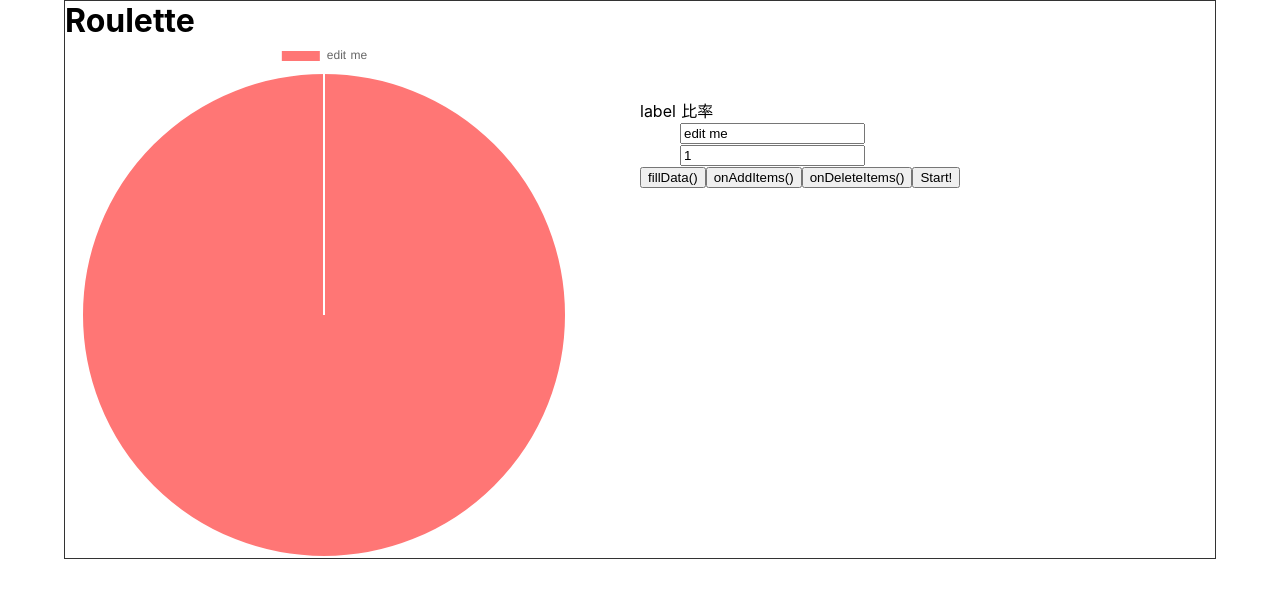
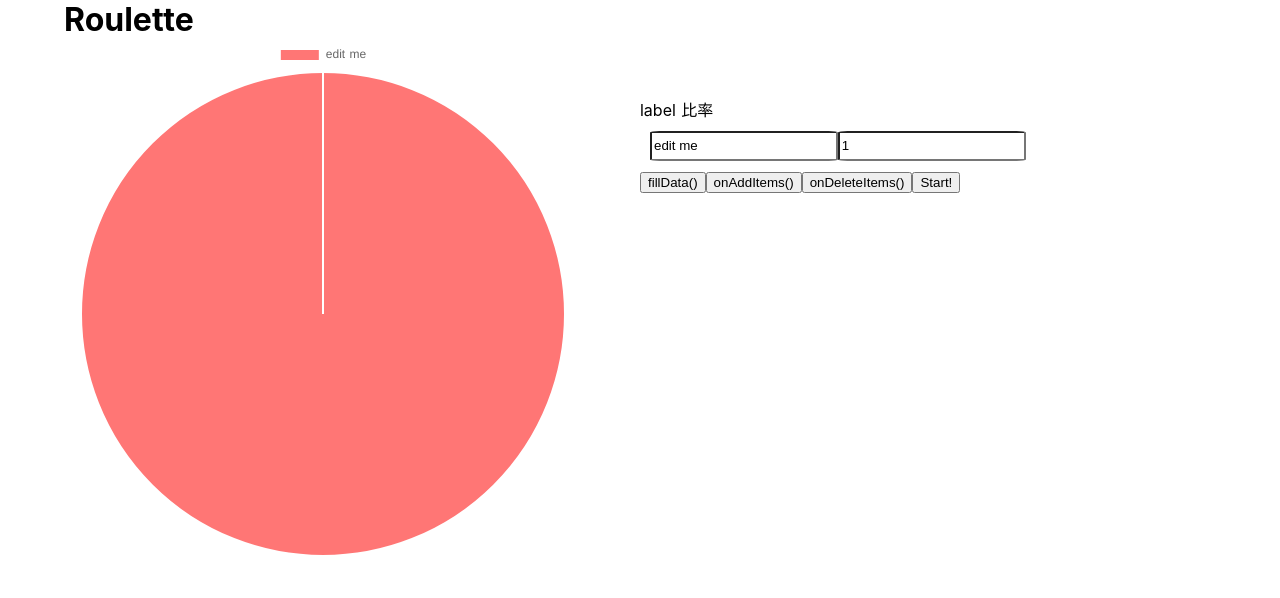
Before and after one commit to masibw/MRoulette, a Nuxt app: page / in a window 1280 px wide. Shown: the top 598 px of the page. Built offline with nearby package versions, Linux system fonts and the light colour scheme.

Commit message:
add rate system

```diff
--- a/pages/index.vue
+++ b/pages/index.vue
@@ -9,8 +9,8 @@
       <form v-on:submit.prevent>
         <ul v-for="(item) in items" :key="item.id" class="no-gutters">
           <li>
-            <input v-model="item.label" />
-            <input v-model="item.rate" />
+            <input class="textbox" v-model="item.label" placeholder="名称を入力してください" />
+            <input class="textbox" v-model="item.rate" placeholder="比率を入力してください" />
           </li>
         </ul>
         <button @click="fillData()">fillData()</button>
@@ -19,12 +19,14 @@
         <button @click="onStartRoulette()">Start!</button>
       </form>
     </div>
-    <div id="overlay" v-show="showContent" v-on:click="closeModal">
-      <div id="content">
-        <p>選べれたのは「{{picked}}」</p>
-        <button v-on:click="closeModal">close</button>
+    <transition name="modal">
+      <div id="overlay" v-show="showContent" v-on:click="closeModal">
+        <div id="content" @click.stop>
+          <p>選ばれたのは「{{picked}}」でした!!!</p>
+          <button v-on:click="closeModal">close</button>
+        </div>
       </div>
-    </div>
+    </transition>
   </div>
 </template>
 <script>
@@ -48,7 +50,9 @@ export default {
         {
           colorNo: 0,
           label: "edit me",
-          rate: 1
+          rate: 1,
+          rangeBottom: 0,
+          rangeTop: 0
         }
       ],
       chartOptions: {
@@ -56,7 +60,7 @@ export default {
           labels: [
             {
               render: "label",
-              fontSize: 32,
+              fontSize: 16,
               fontStyle: "bold",
               fontColor: "#333"
             }
@@ -120,19 +124,38 @@ export default {
     },
     onStartRoulette() {
       let speed = 10;
-      const num = this.items.length;
+      let num = this.items.length;
       const timeOut = 4000;
-      const section = 360 / num;
+      let sumRate = 0;
+      let i = 0;
+      this.picked = "";
+      for (i = 0; i < this.items.length; i++) {
+        sumRate += parseInt(this.items[i].rate);
+      }
+      const section = 360 / sumRate;
+      for (i = 0; i < this.items.length; i++) {
+        if (i == 0) {
+          this.items[i].rangeBottom = 1;
+          this.items[i].rangeTop = this.items[i].rate * section;
+        } else {
+          this.items[i].rangeBottom = this.items[i - 1].rangeTop + 1;
+          this.items[i].rangeTop =
+            this.items[i - 1].rangeTop + this.items[i].rate * section;
+        }
+      }
       const pieAngle = 360;
       var stopAngle = Math.floor(Math.random() * pieAngle);
       const me = this;
       let angle = stopAngle;
-      let stopNumber;
-      let i;
-      for (i = 1; i <= num; i++) {
-        if (section * (i - 1) + 1 <= stopAngle && stopAngle <= section * i) {
+      let stopNumber = 0;
+      for (i = 0; i < num; i++) {
+        if (
+          stopAngle >= this.items[i].rangeBottom &&
+          this.items[i].rangeTop >= stopAngle
+        ) {
           stopNumber = i;
-          this.picked = me.items[stopNumber - 1].label;
+          this.picked = this.items[stopNumber].label;
+
           break;
         }
       }
@@ -147,7 +170,8 @@ export default {
         //TODO針
 
         pieChart.style.transform = "rotate(-" + stopAngle + "deg)";
-        me.openModal();
+        setTimeout(me.openModal, 500);
+        me.num = 0;
       }, timeOut);
     },
     openModal() {
@@ -161,16 +185,9 @@ export default {
 </script>
 
 <style lang="scss">
-:root {
-  --angle: 30;
-  --speed: 10;
-  --stopAngle: 50;
-  --bg: blue;
-}
 #app {
   max-width: 90%;
   margin: auto;
-  border: 1px solid #333;
 }
 
 ul {
@@ -199,12 +216,35 @@ ul {
   display: flex;
   align-items: center;
   justify-content: center;
+  transition: all 0.8s ease;
 }
 #content {
   z-index: 2;
   width: 50%;
   padding: 1em;
   background: #fff;
+  transition: all 0.8s ease;
+}
+
+.modal-enter,
+.modal-leave-active {
+  opacity: 0;
+}
+ul {
+  padding: 0;
+}
+li {
+  margin: 10px;
+  .textbox {
+    border-radius: 5%;
+    width: 49%;
+    height: 30px;
+  }
+  .textbox:focus {
+    border: 1px solid #da3c41;
+    outline: none;
+    box-shadow: 0 0 5px 1px rgba(218, 60, 65, 0.5);
+  }
 }
 @media (min-width: 768px) {
   #roulette {
```
